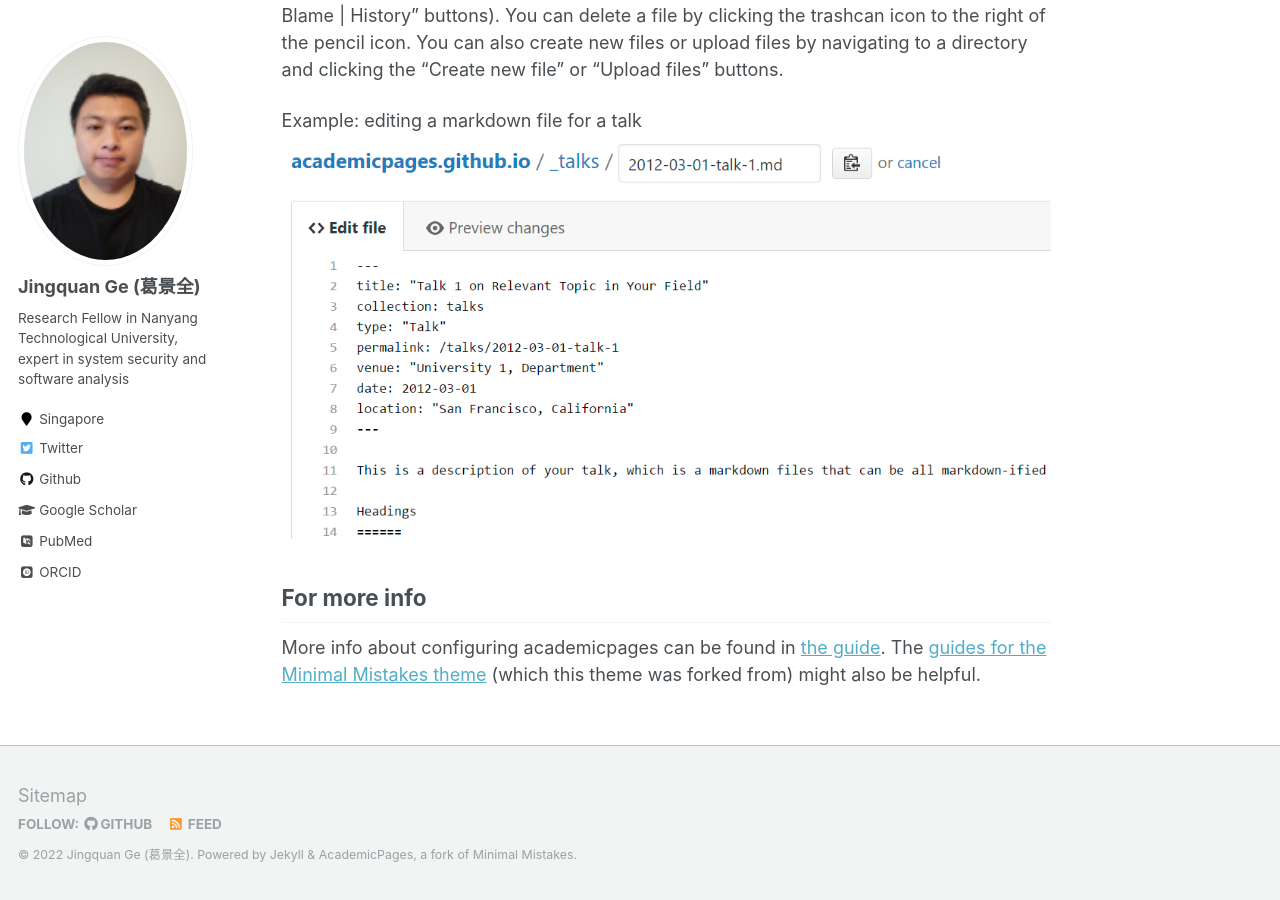
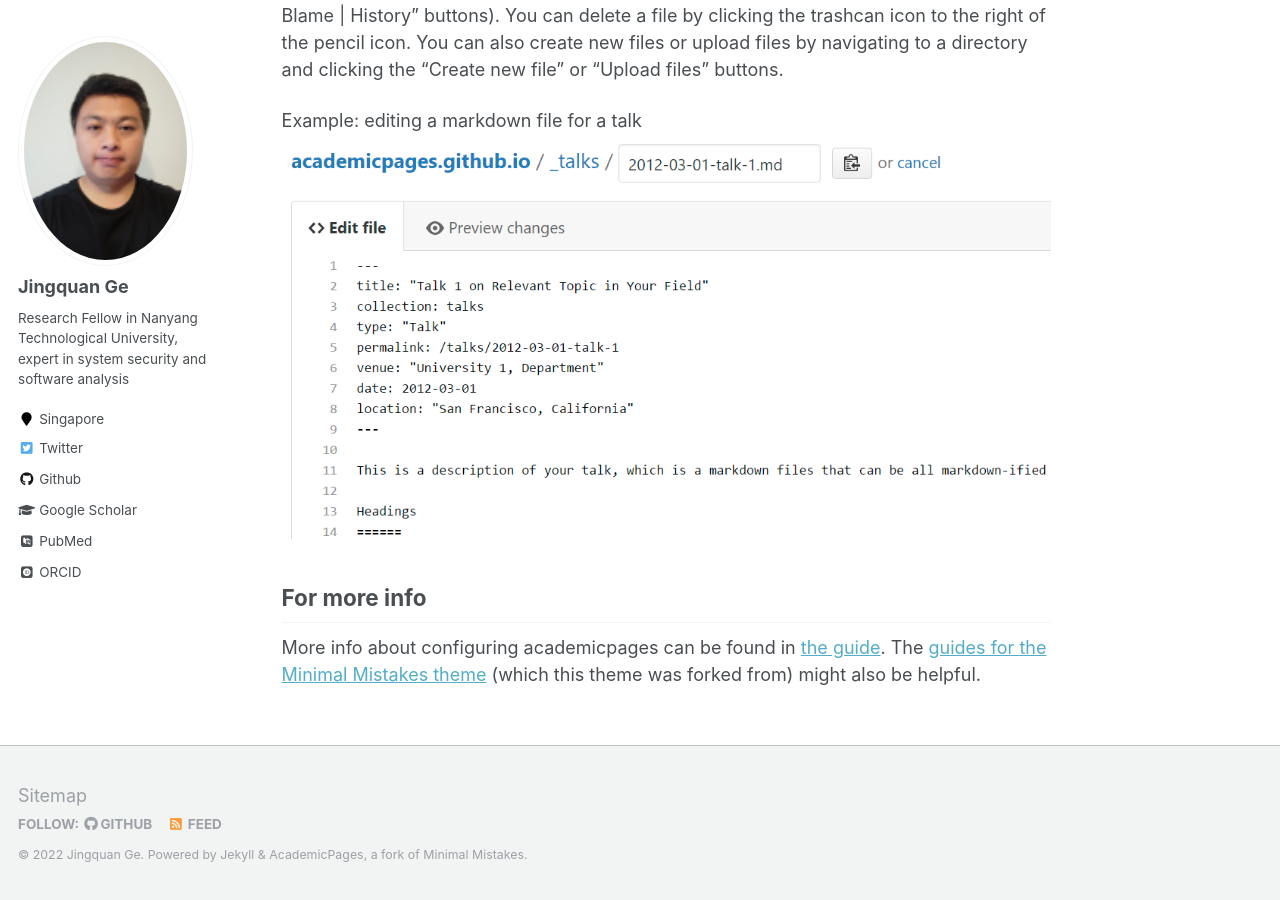
Before and after one commit to gejingquan/gejingquan.github.io, a Jekyll site: the page built from _pages/about.md, in a window 1280 px wide and 900 px high, scrolled down 2434 px. Built offline with Jekyll 4.4.1, drawn with Linux system fonts in a browser that asks for light colours; some web fonts are replaced.

Commit message:
Update _config.yml

```diff
--- a/_config.yml
+++ b/_config.yml
@@ -9,7 +9,7 @@
 locale                   : "en-US"
 title                    : "Home"
 title_separator          : "-"
-name                     : &name "Jingquan Ge (葛景全)"
+name                     : &name "Jingquan Ge"
 description              : &description "Research Fellow in Nanyang Technological University"
 url                      : https://gejingquan.github.io # the base hostname & protocol for your site e.g. "https://mmistakes.github.io"
 baseurl                  : "" # the subpath of your site, e.g. "/blog"
@@ -80,7 +80,7 @@ analytics:
 
 # Site Author
 author:
-  name             : "Jingquan Ge (葛景全)"
+  name             : "Jingquan Ge"
   avatar           : "me.png"
   bio              : "Research Fellow in Nanyang Technological University, expert in system security and software analysis"
   location         : "Singapore"
```
